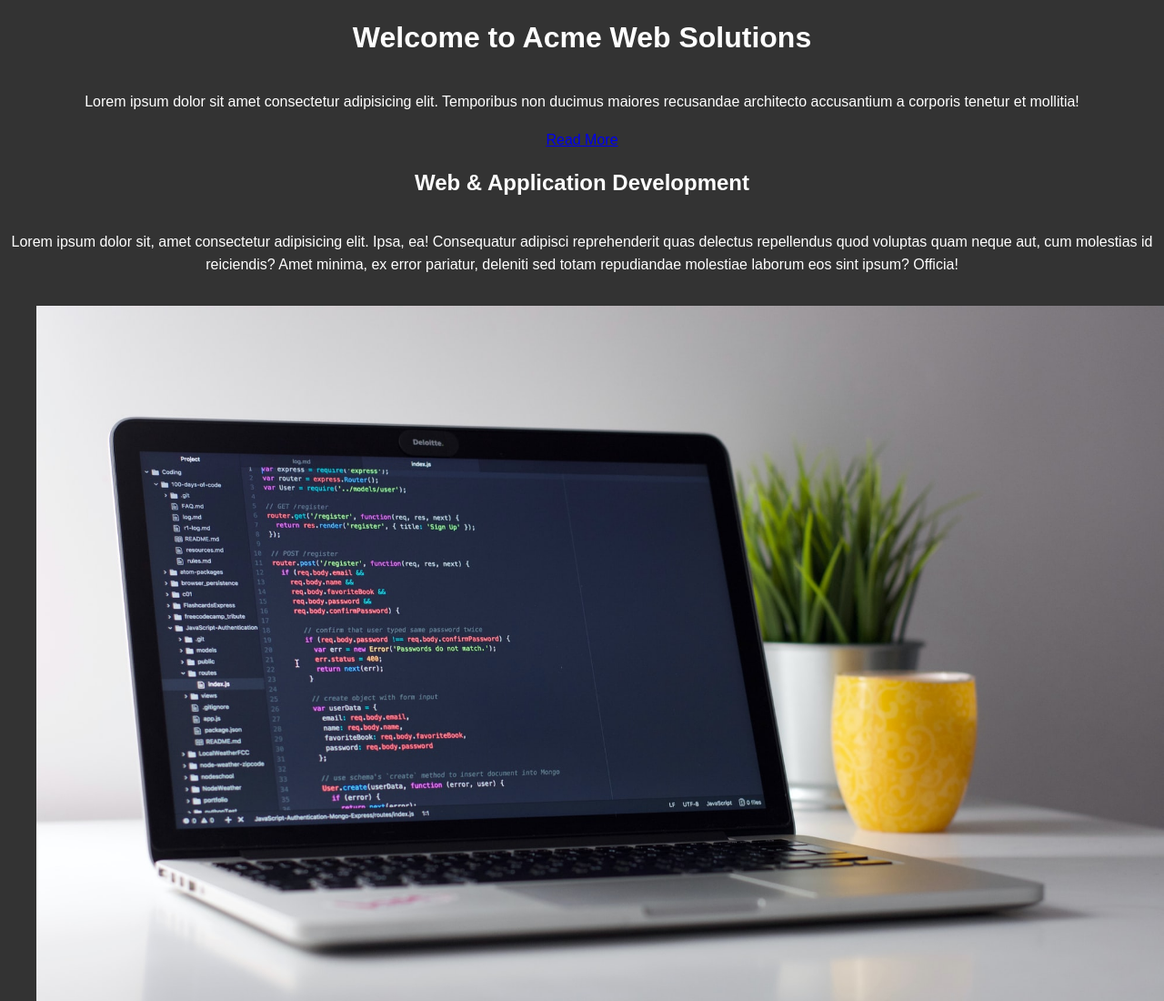
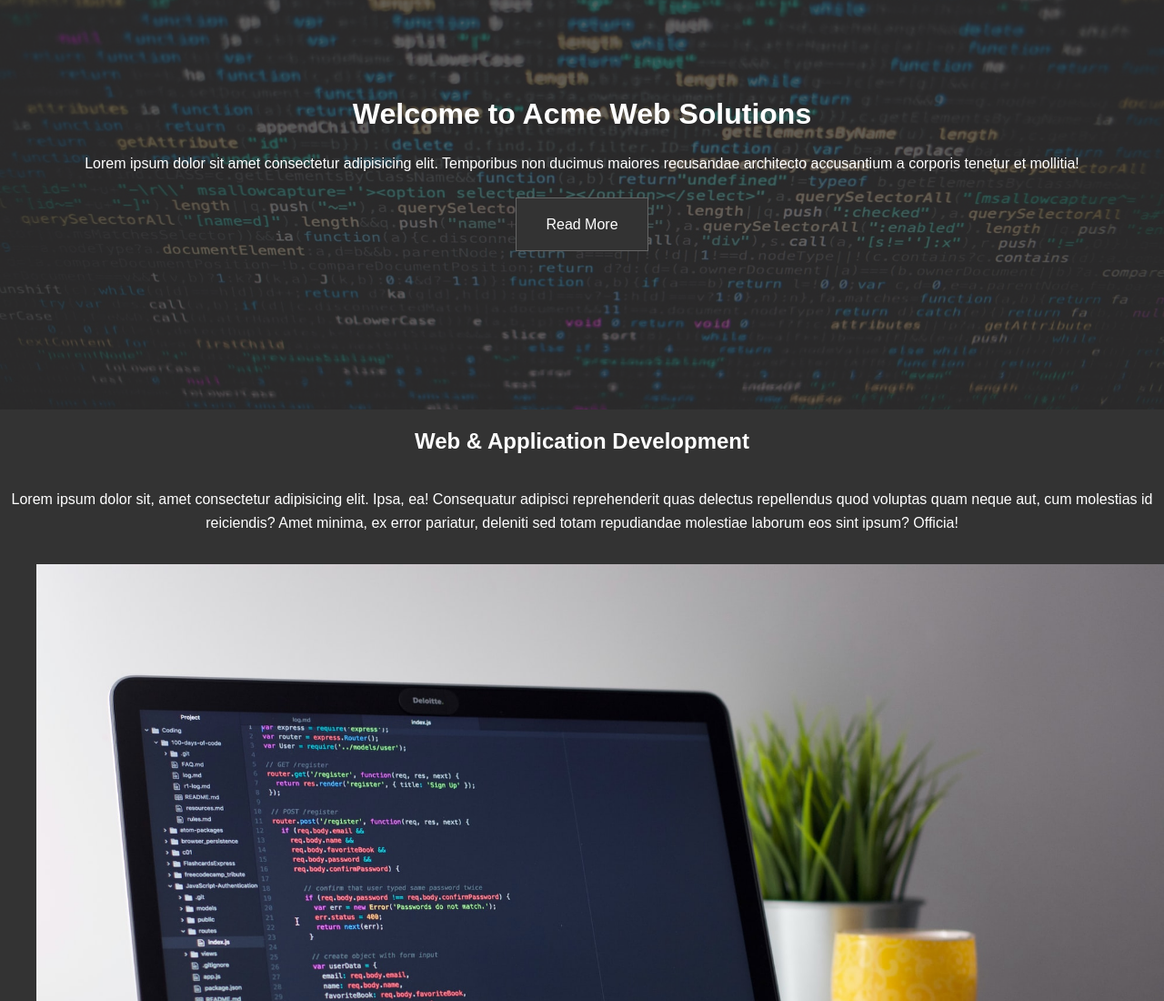
Before and after one commit to raop155/landing-template, a plain HTML site: page index.html in a window 1280 px wide. Shown: the top 1100 px of the page at 91% size. Drawn offline with Linux system fonts and the light colour scheme.

Commit message:
Add header showcase styles

```diff
--- a/index.html
+++ b/index.html
@@ -12,11 +12,14 @@
 
   <!-- Header -->
   <header id="header" class="grid">
+
     <div class="bg-image"></div>
-    <h1>Welcome to Acme Web Solutions</h1>
-    <p>Lorem ipsum dolor sit amet consectetur adipisicing elit. Temporibus non ducimus maiores recusandae architecto
-      accusantium a corporis tenetur et mollitia!</p>
-    <a href="#section-b" class="btn">Read More</a>
+    <div class="content-wrap">
+      <h1>Welcome to Acme Web Solutions</h1>
+      <p>Lorem ipsum dolor sit amet consectetur adipisicing elit. Temporibus non ducimus maiores recusandae architecto
+        accusantium a corporis tenetur et mollitia!</p>
+      <a href="#section-b" class="btn">Read More</a>
+    </div>
   </header>
 
   <!-- Main -->
--- a/style.css
+++ b/style.css
@@ -26,3 +26,49 @@
   margin: 0;
   padding: 1rem 0;
 }
+
+/* Buttons */
+
+.btn {
+  display: inline-block;
+  background: #333;
+  color: #fff;
+  text-decoration: none;
+  padding: 1rem 2rem;
+  border: 1px solid #666;
+  margin: 0.5rem 0;
+}
+
+.btn:hover {
+  background: #eaeaea;
+  color: #333;
+}
+
+/* Header */
+
+#header {
+  min-height: 450px;
+  color: #fff;
+  text-align: center;
+}
+
+#header .bg-image {
+  position: absolute;
+  background: #333 url('/assets/showcase.jpg');
+  background-position: center;
+  background-repeat: no-repeat;
+  background-size: cover;
+  width: 100%;
+  height: 450px;
+  z-index: -1;
+  opacity: 0.25;
+}
+
+#header h1 {
+  padding-top: 100px;
+  padding-bottom: 0;
+}
+
+#header .content-wrap {
+  padding: 0 1.5rem;
+}
```
Also changed, not shown: assets/showcase.jpg (added).
